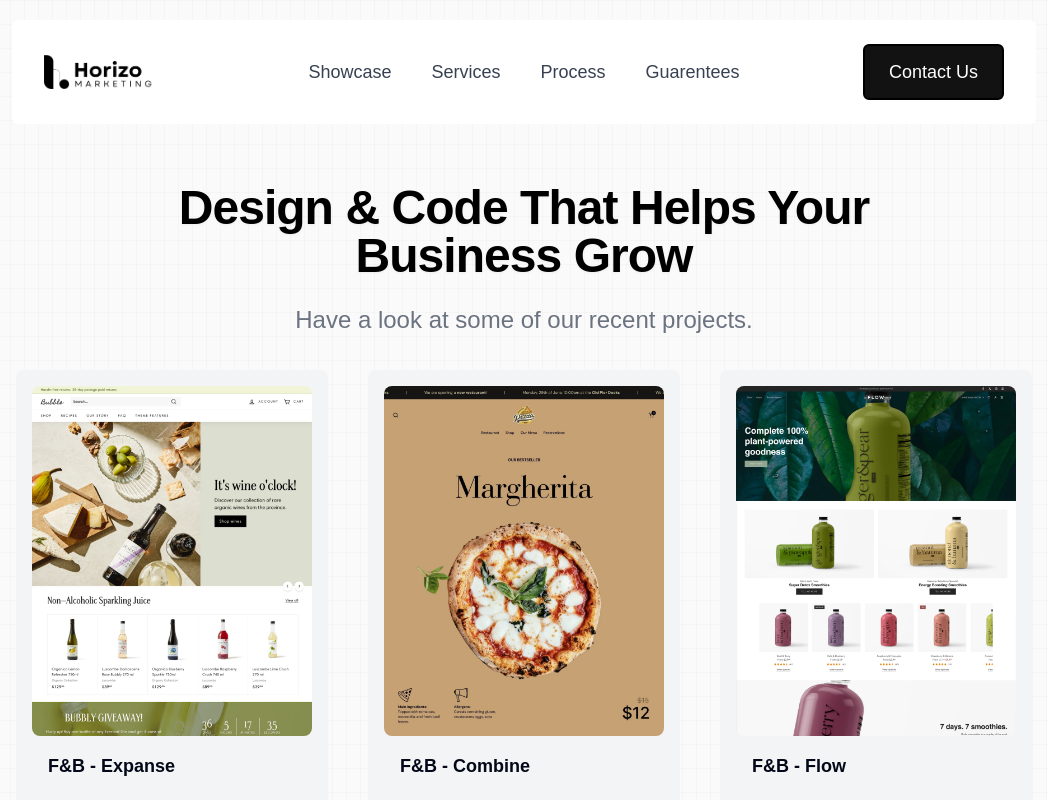
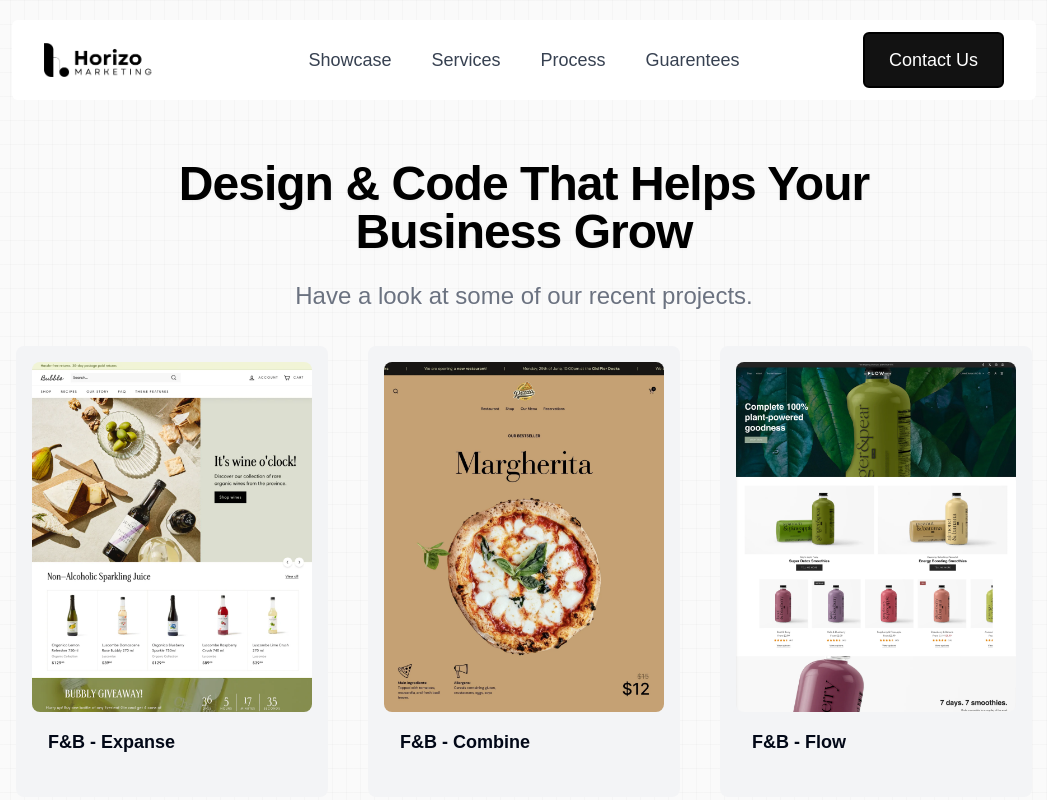
Before and after one commit to cody-ellington/hrzmkt, a Next.js app: page /showcase in a window 1280 px wide. Shown: the top 800 px of the page, without its empty margins (116-1163 px from the left). Built offline with nearby package versions, Linux system fonts and the light colour scheme.

Commit message:
update navbar showcase

```diff
--- a/components/showcase-navbar.tsx
+++ b/components/showcase-navbar.tsx
@@ -23,7 +23,7 @@ xl:w-4/5
     bg-white
     flex
     items-center
-    justify-between py-6
+    justify-between py-3
     px-4
     md:px-8
     mx-6
```
